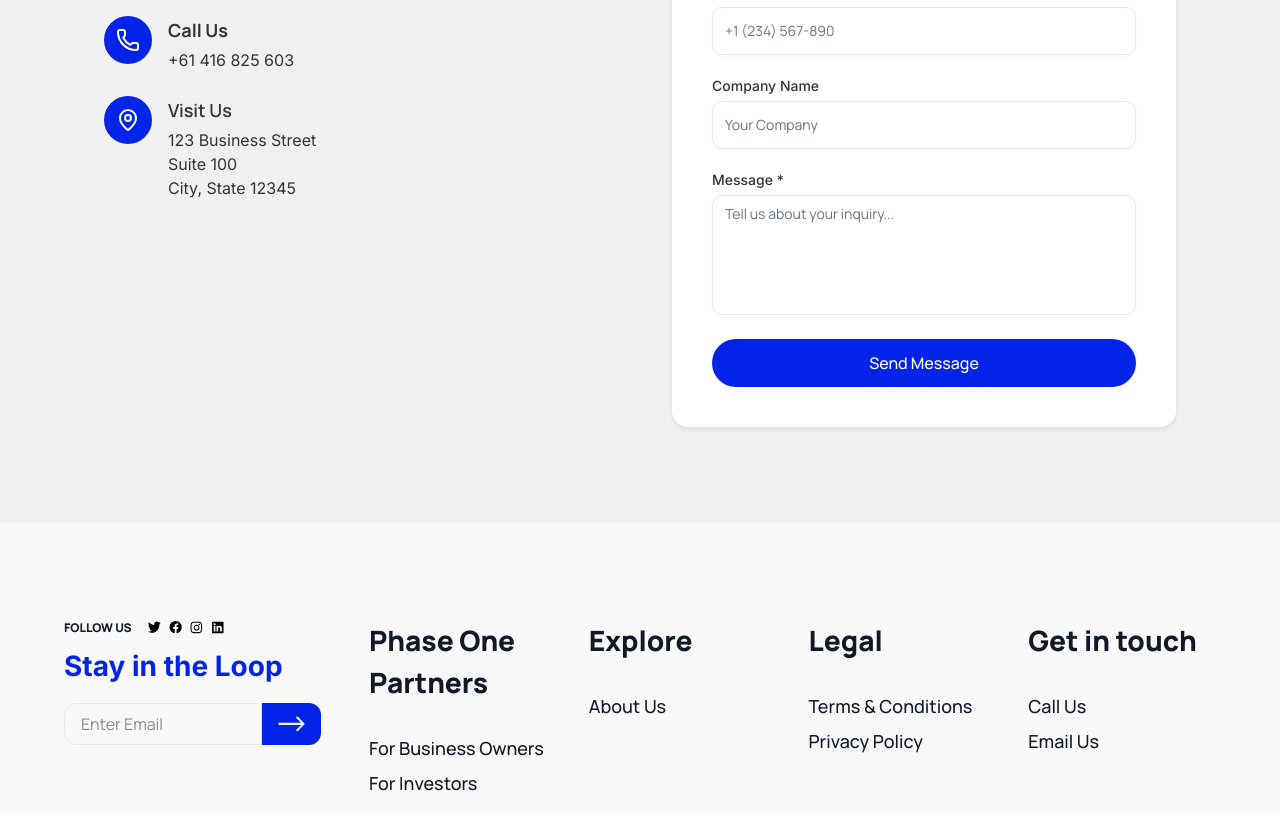
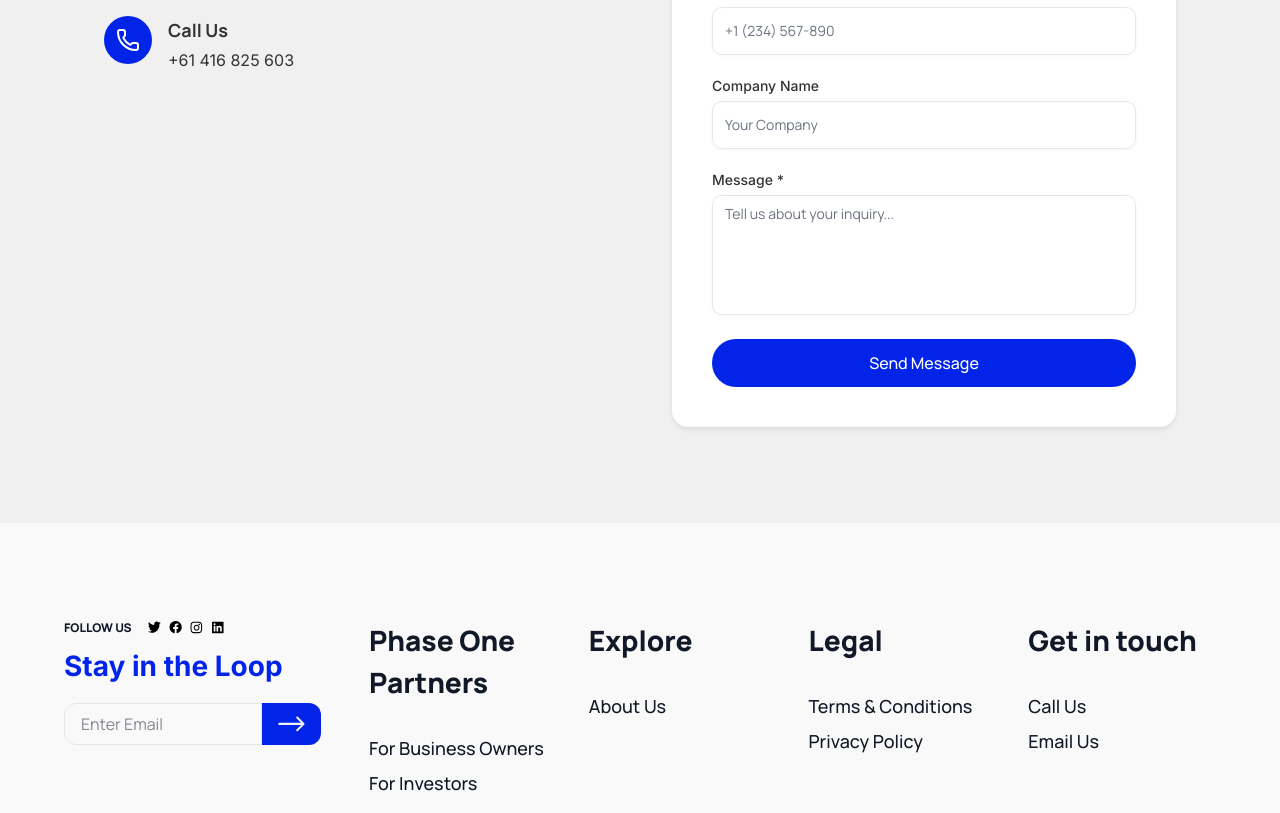
Before and after one commit to Haseeb-WebDeveloper/Phase-One-Partner, a Next.js app: page /contact in a window 1280 px wide. Shown: the part 1006-1819 px from the top of the page. Built offline with nearby package versions, Linux system fonts and the light colour scheme.

Commit message:
Remove contact address section from ContactFormSection component to streamline content presentation.

```diff
--- a/src/components/pages/contact/contact-form-section.tsx
+++ b/src/components/pages/contact/contact-form-section.tsx
@@ -103,21 +103,7 @@ export default function ContactFormSection() {
                 </div>
               </div>
 
-              <div className="flex items-start gap-4">
-                <div className="flex-shrink-0 w-12 h-12 rounded-full bg-primary flex items-center justify-center">
-                  <MapPin className="w-6 h-6 text-white" />
-                </div>
-                <div>
-                  <h3 className="font-manrope font-semibold text-lg text-[#333333] mb-1">
-                    Visit Us
-                  </h3>
-                  <p className="font-inter text-base text-[#333333]">
-                    123 Business Street<br />
-                    Suite 100<br />
-                    City, State 12345
-                  </p>
-                </div>
-              </div>
+
             </div>
           </div>
 
```
